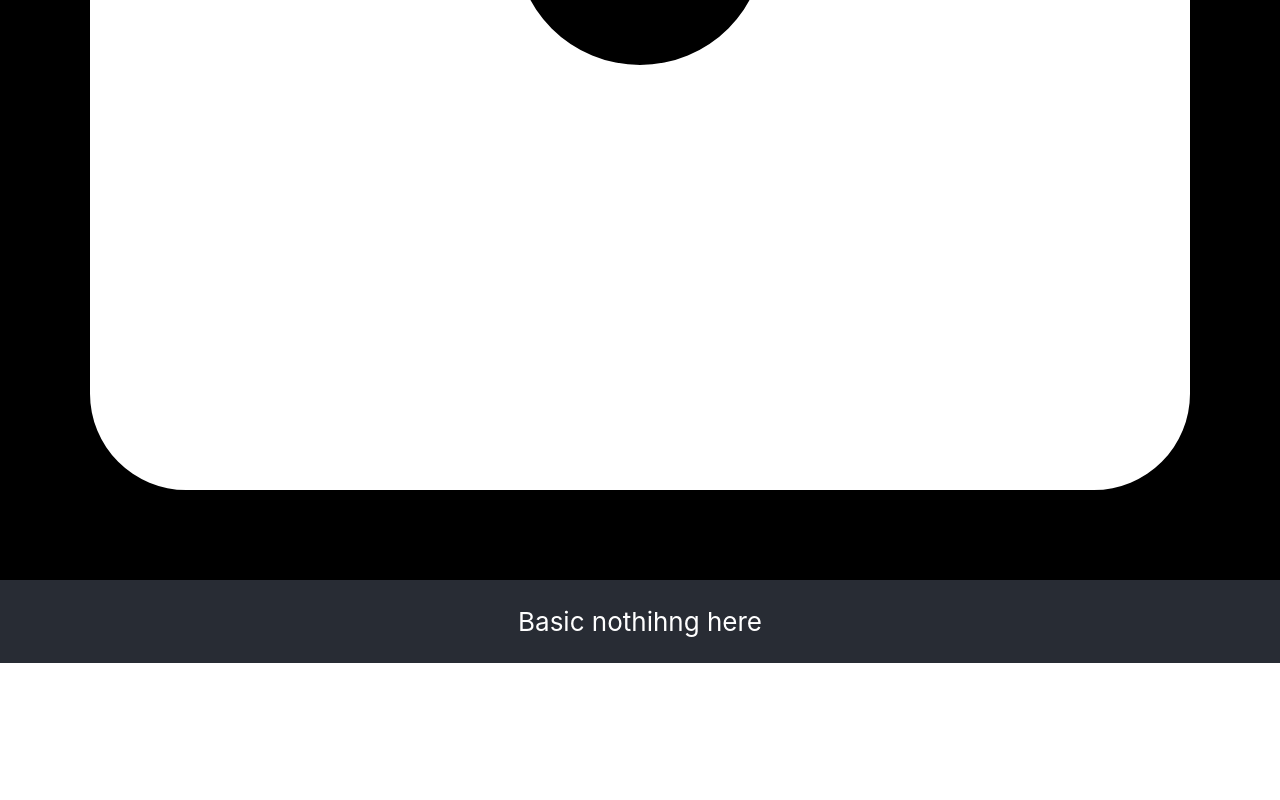
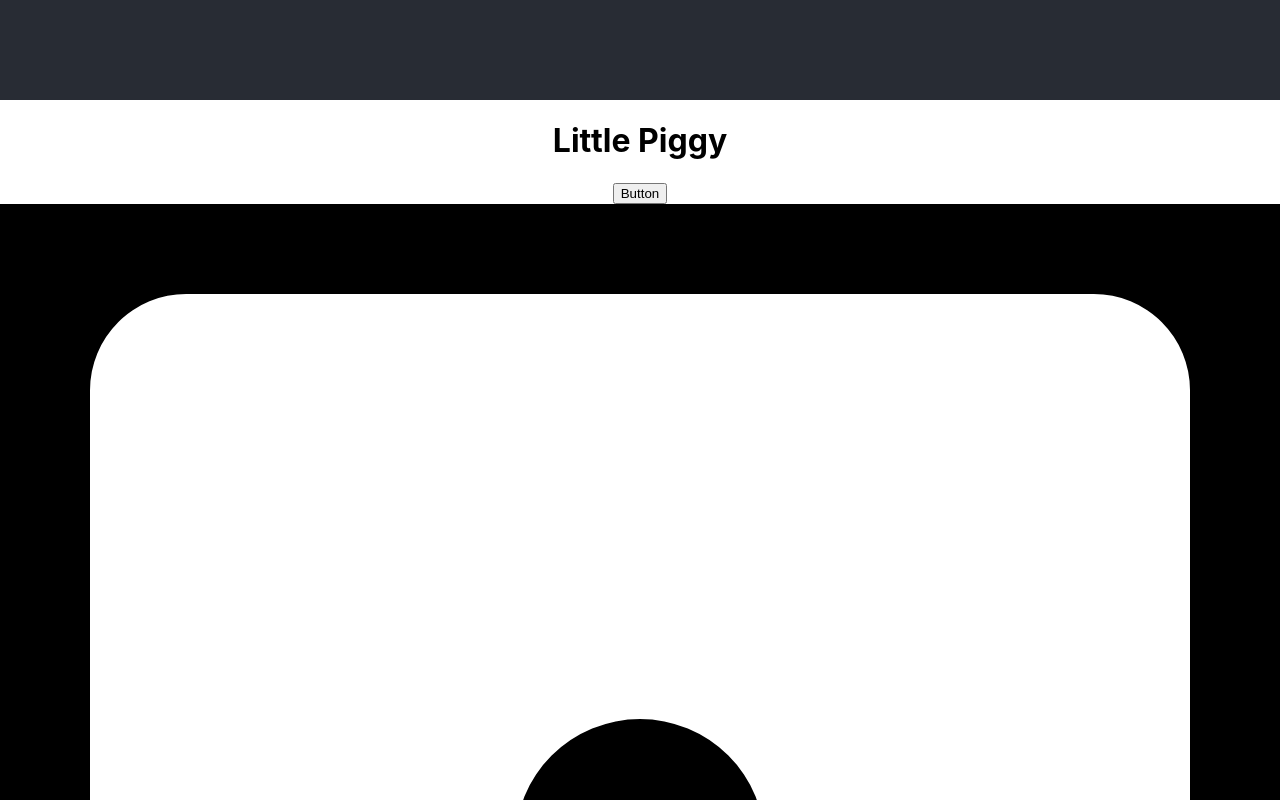
Before and after one commit to JarrodKane/little-piggy, a React (Create React App) app: page / in a window 1280 px wide. Shown: the part 700-1500 px from the top of the page. Before the commit the page ends 1363 px from the top, so only its background shows below. Built offline with nearby package versions, Linux system fonts and the light colour scheme.

Commit message:
Added in state, added in the imports of images, and changing of images when button is clicked

```diff
--- a/src/App.js
+++ b/src/App.js
@@ -1,14 +1,14 @@
 import React from "react";
-import dice1 from "./assets/1.svg";
+
+import Die from "./Die";
+import Board from "./Board";
 import "./App.css";
 
 function App() {
   return (
     <div className="App">
-      <header className="App-header">
-        <img src={dice1} className="dice" alt="dice" />
-        <p>Basic nothihng here</p>
-      </header>
+      <header className="App-header"></header>
+      <Board />
     </div>
   );
 }
--- /dev/null
+++ b/src/Board.jsx
@@ -0,0 +1,51 @@
+import React, { useState } from "react";
+import Die from "./Die";
+
+//init function to set the game back to its initial state
+// TODO: allow it to take in a variable to set the number you wish to hit to win the game
+
+// This function sets up the basic game
+function Board() {
+  //Using hooks to manage the state
+  const [player1, setCountP1] = useState(0);
+  const [player2, setCountP2] = useState(0);
+  const [active, setActive] = useState(1);
+  const [round, setRound] = useState(0);
+  const [score, setScore] = useState({ total: [0, 0] });
+  const [dice, setDice] = useState(1);
+  const [game, setGame] = useState({ playing: true, won: false });
+  // The game is only ever set to False for playing when the game starts, after that dice are shown
+
+  // This is the button that rolls a dice, it selects a number between 1-6
+  // That's then passed into the dice image, and added to the state
+  // TODO - Pass this btnRoll to the Button component
+  const btnRoll = () => {
+    const diceNum = Math.round(Math.random() * 5 + 1);
+    setDice(diceNum);
+  };
+
+  const btnHold = () => {
+    console.log("Yay");
+  };
+
+  // used to resrt the game back to 0
+  // TODO - should use this to set all the state so it's not all repeated
+  const init = () => {
+    setCountP1(0);
+    setCountP2(0);
+    setActive(1);
+    setRound(0);
+    setScore({ total: [0, 0] });
+    setDice(1);
+  };
+
+  return (
+    <div>
+      <h1>Little Piggy</h1>
+      <button onClick={btnRoll}> Button</button>
+      <Die num={dice} />
+    </div>
+  );
+}
+
+export default Board;
--- /dev/null
+++ b/src/Die.jsx
@@ -0,0 +1,27 @@
+import React from "react";
+
+// Using this function to import all of the dice images at once
+function importAllDice(r) {
+  return r.keys().map(r);
+}
+// The array that is returned is 0 based while the images are from 1 - 6
+// That's why there's a -1 to the image src
+
+const die = importAllDice(
+  require.context("./assets", false, /\.(png|jpe?g|svg)$/)
+);
+console.log(die);
+// Sets the file path for the dice images, and runs the function
+
+// Die takes in a die number that is generated and then places that into the src, to grab out the correct die to display
+const Die = ({ num, gamePlaying }) => {
+  console.log("the number is " + num);
+  return (
+    <div>
+      <img src={die[num - 1]} className="dice" alt="dice" />;
+    </div>
+  );
+};
+
+export default Die;
+//<img src="./assets/1.svg" className="dice" alt="dice" />;
```
Also changed, not shown: 1 other file (tests, documents, lock files or other folders).
